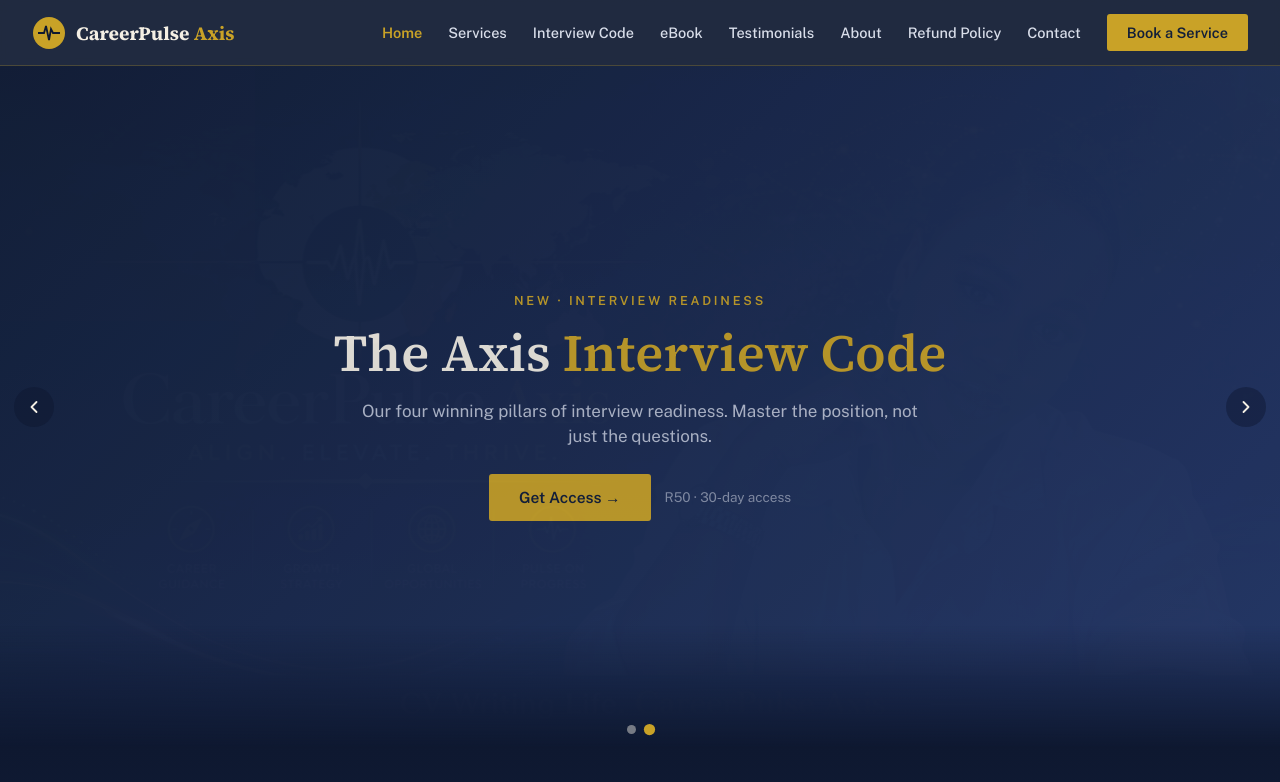
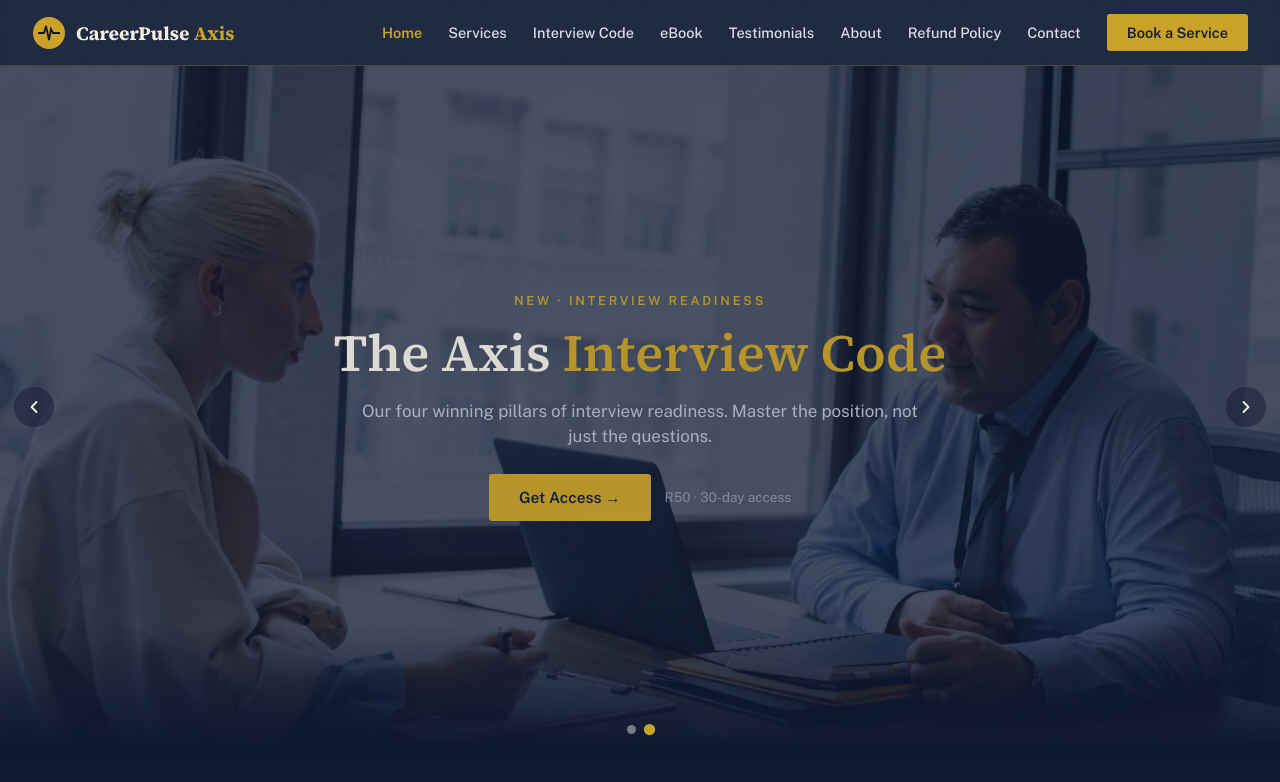
Before and after one commit to MinenhleDlaminiDev/Careeraxispulse, a React (Vite) app: page / in a window 1280 px wide. Shown: the top 782 px of the page. Built offline with nearby package versions, Linux system fonts and the light colour scheme.

Commit message:
Add interview photo to carousel slide 2

```diff
--- a/src/components/HeroCarousel.jsx
+++ b/src/components/HeroCarousel.jsx
@@ -63,7 +63,7 @@ export default function HeroCarousel() {
       </div>
 
       {/* Slide 2 — The Axis Interview Code */}
-      <a href="/interview-code" aria-hidden={i !== 1} tabIndex={i === 1 ? 0 : -1} style={{ position: 'absolute', inset: 0, opacity: i === 1 ? 1 : 0, transition: 'opacity .8s ease', pointerEvents: i === 1 ? 'auto' : 'none', display: 'flex', flexDirection: 'column', alignItems: 'center', justifyContent: 'center', textAlign: 'center', gap: 'clamp(8px,1.6vw,18px)', padding: '0 24px', background: 'linear-gradient(135deg,#131F38 0%,#26396A 100%)', color: '#F4EFE4' }}>
+      <a href="/interview-code" aria-hidden={i !== 1} tabIndex={i === 1 ? 0 : -1} style={{ position: 'absolute', inset: 0, opacity: i === 1 ? 1 : 0, transition: 'opacity .8s ease', pointerEvents: i === 1 ? 'auto' : 'none', display: 'flex', flexDirection: 'column', alignItems: 'center', justifyContent: 'center', textAlign: 'center', gap: 'clamp(8px,1.6vw,18px)', padding: '0 24px', background: "linear-gradient(rgba(14,24,48,.72),rgba(14,24,48,.72)), url('/assets/interview-code-slide2.jpg')", backgroundSize: 'cover', backgroundPosition: 'center', color: '#F4EFE4' }}>
         <div style={{ letterSpacing: '.22em', textTransform: 'uppercase', fontSize: 'clamp(9px,1.4vw,12.5px)', fontWeight: 600, color: '#C9A227' }}>New · Interview Readiness</div>
         <div style={{ fontFamily: "'Source Serif 4',serif", fontWeight: 600, fontSize: 'clamp(22px,4.6vw,52px)', lineHeight: 1.05 }}>The Axis <span style={{ color: '#C9A227' }}>Interview Code</span></div>
         <div style={{ fontSize: 'clamp(11px,1.8vw,17px)', color: '#B9C0D2', maxWidth: '560px', lineHeight: 1.5 }}>Our four winning pillars of interview readiness. Master the position, not just the questions.</div>
```
Also changed, not shown: public/assets/interview-code-slide2.jpg (added).
